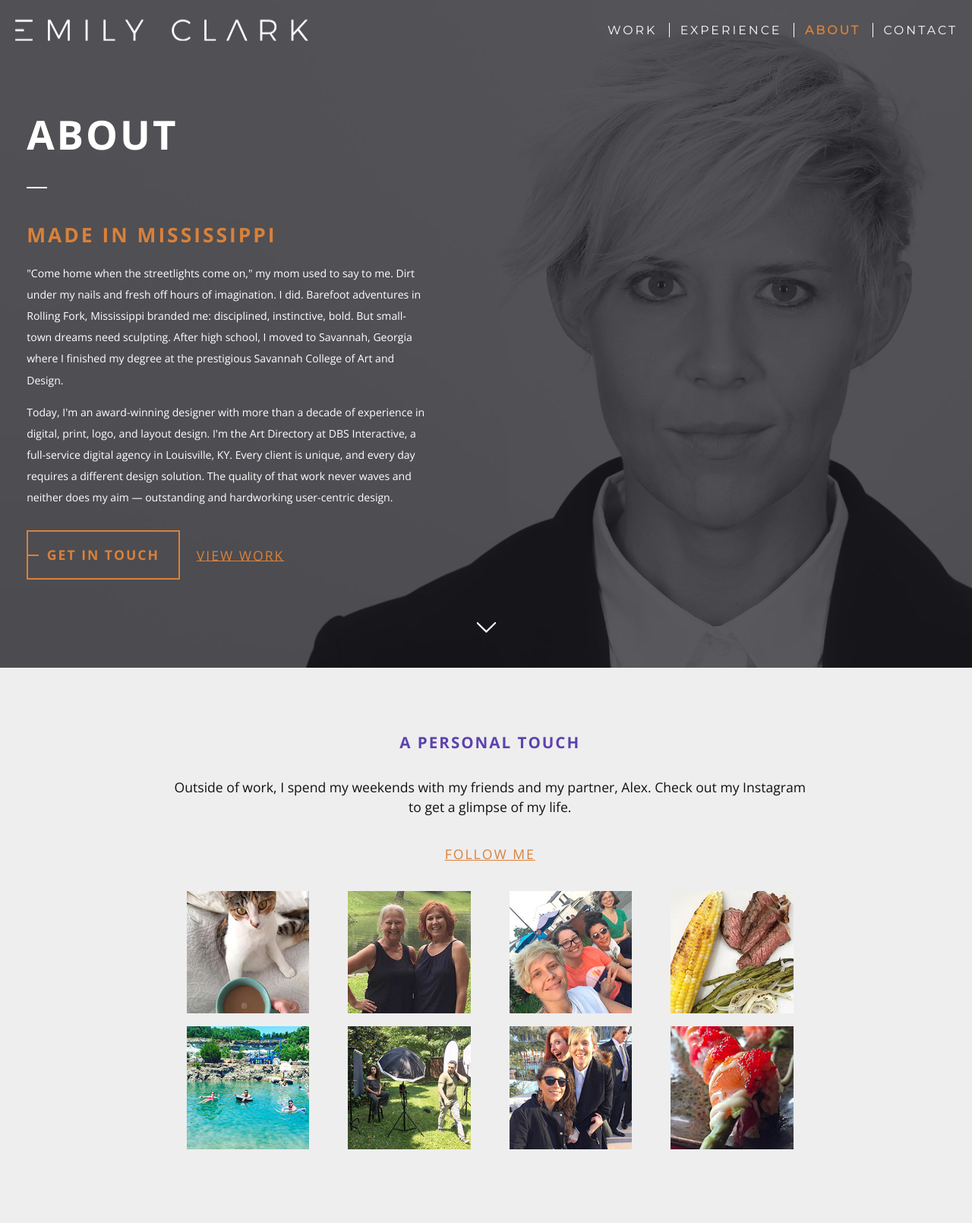
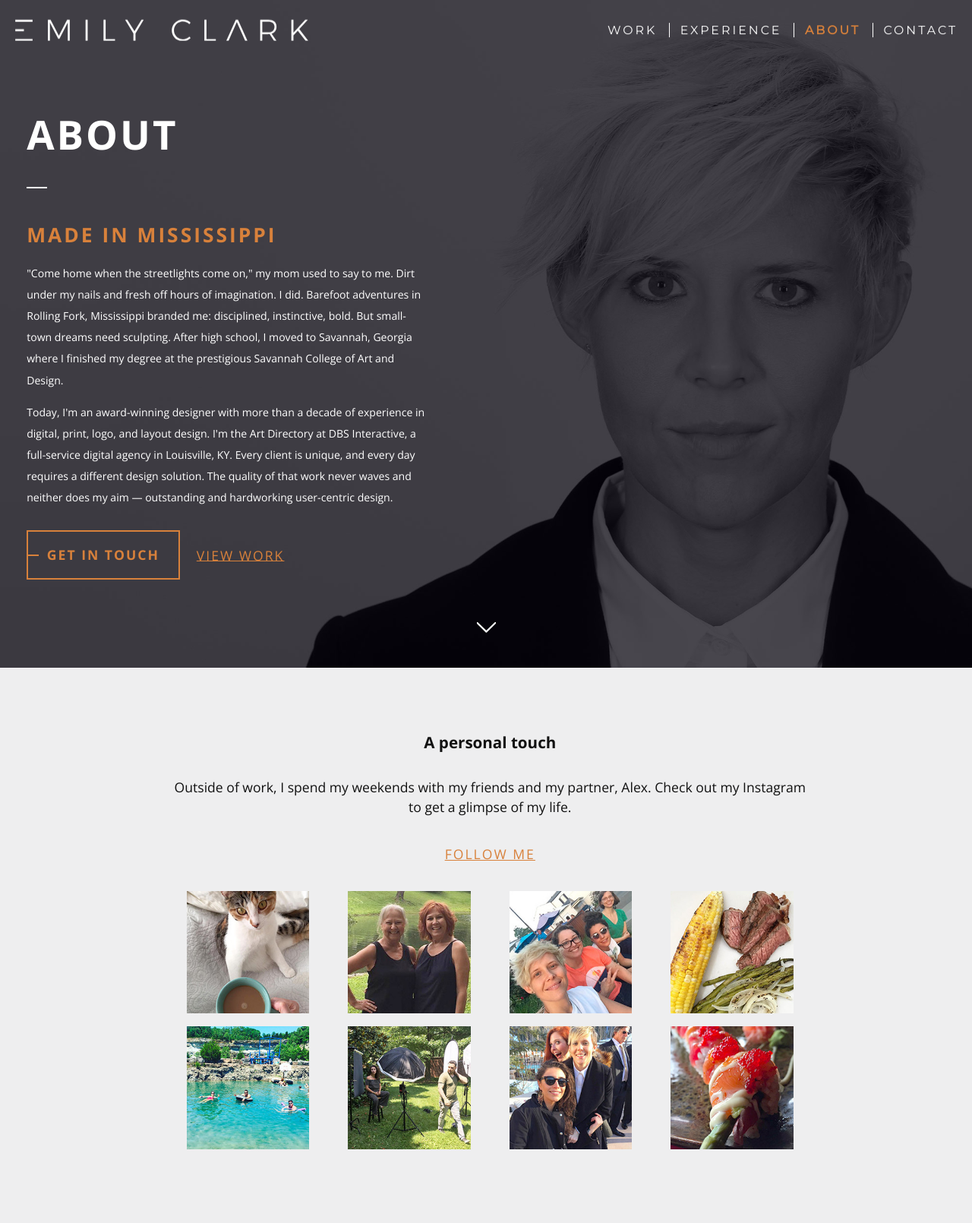
Before and after one commit to EmilyBlaineClark/emilyblaineclark.github.io, a Jekyll site: the page built from about.html, in a window 1280 px wide. Shown: the whole page at 76% size. Built offline with Jekyll 4.4.1, drawn with Linux system fonts in a browser that asks for light colours; nearby versions of some CDN libraries.

Commit message:
Update _page.scss

```diff
--- a/_sass/_page.scss
+++ b/_sass/_page.scss
@@ -266,7 +266,7 @@
 
 .about-bgs:after{
   content: "";
-  background: $charcoal;
+  background: $black;
 }
 
 .timeline-counter{
@@ -344,7 +344,7 @@
 .tool-list,
 .skill-list{
   padding-left: 1em;
-  font-size: 0.9em;
+  font-size: 0.8em;
 }
 
 .roles-and-responsibilities,
@@ -398,7 +398,7 @@
 
 .personal-touch{
   text-align: center;
-  h3{
+  h2{
     color: $purple-bright;
     text-transform: uppercase;
     letter-spacing: 2px;
```
